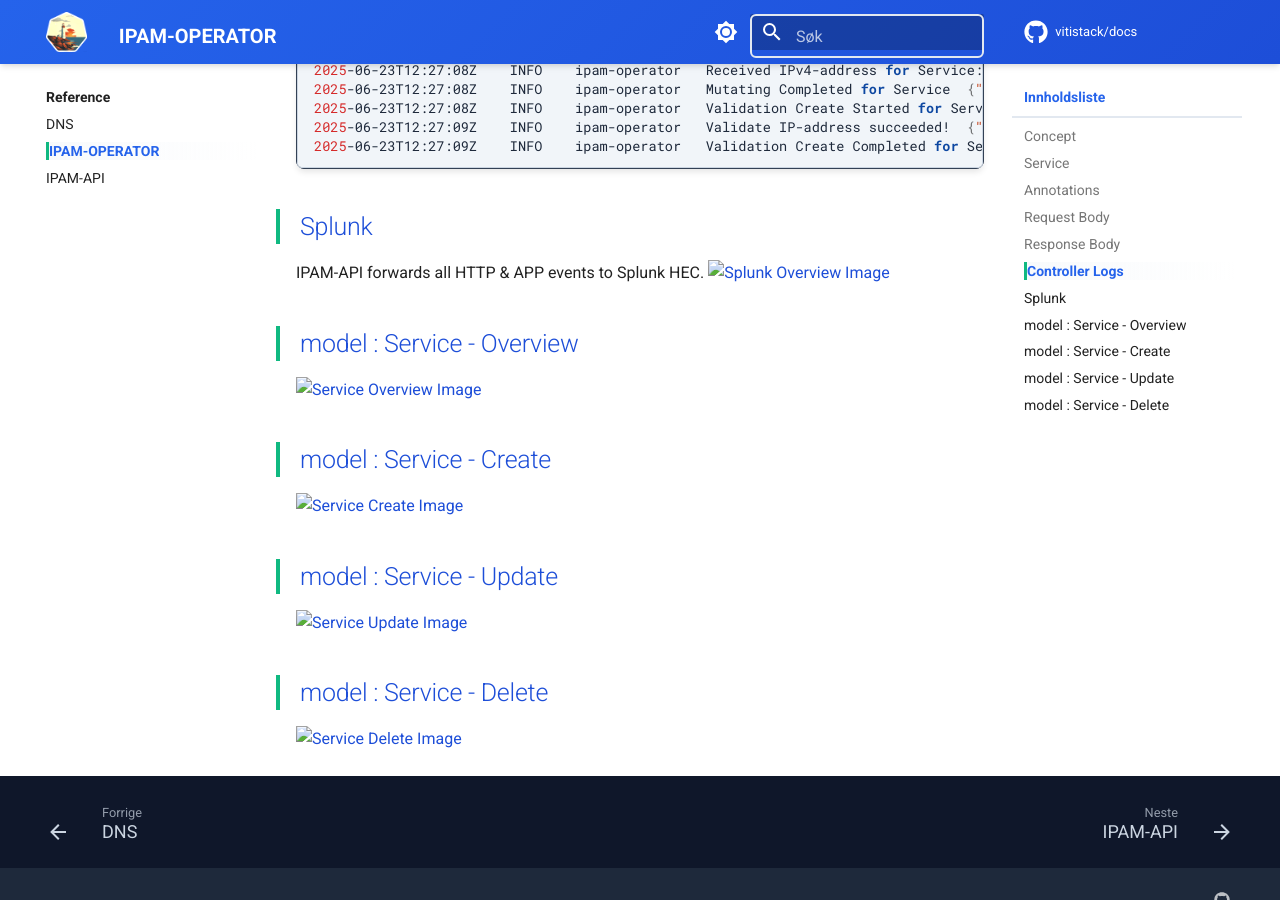
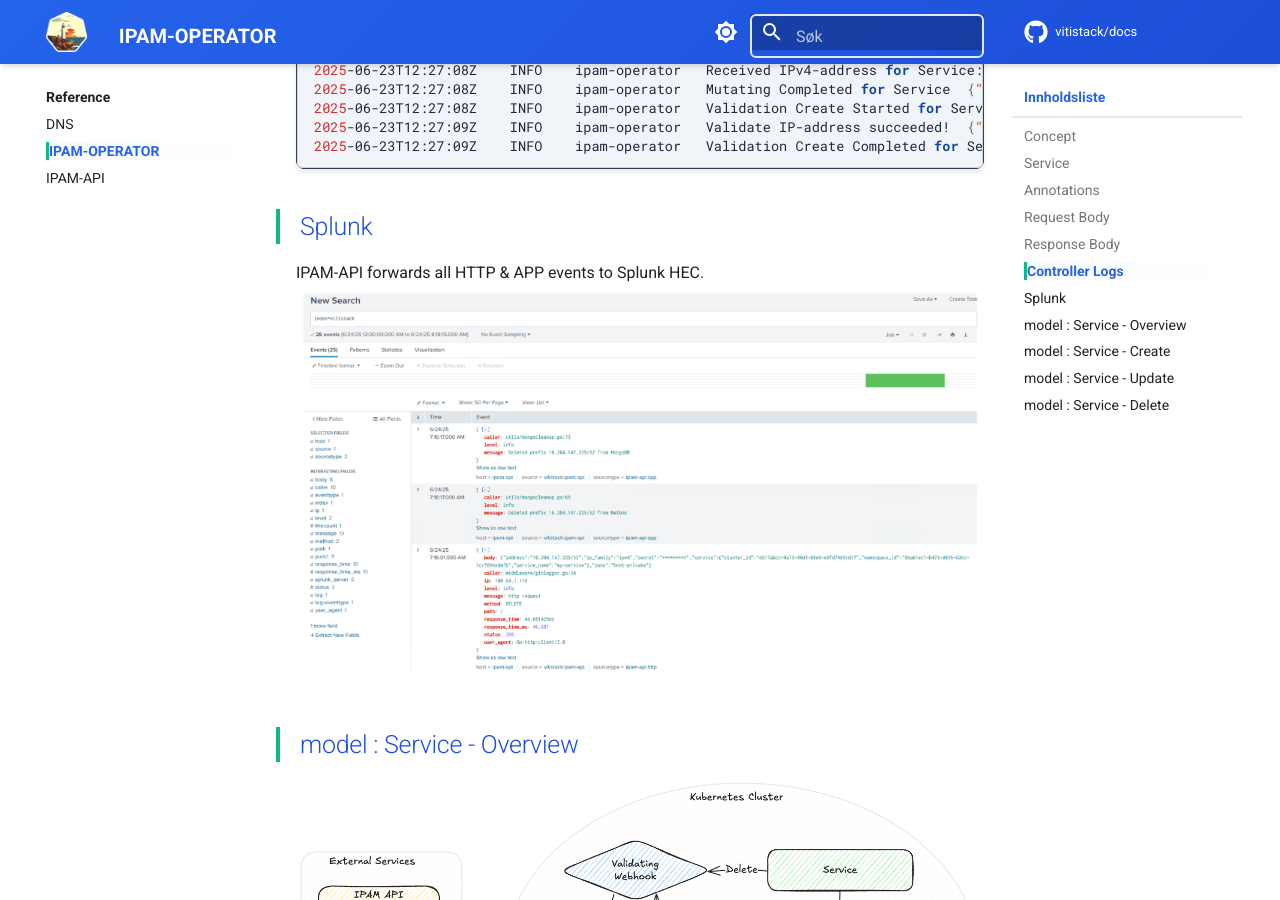
Before and after one commit to vitistack/docs, an MkDocs documentation site: the page built from docs/reference/ipam-operator.md, in a window 1280 px wide and 900 px high, scrolled down 3550 px. Built offline with MkDocs 1.6.1 and Material for MkDocs 9.7.7, drawn with Linux system fonts in a browser that asks for light colours; comment, search, counter and statistics services are not loaded.

Commit message:
fixed link til images

```diff
--- a/docs/reference/ipam-operator.md
+++ b/docs/reference/ipam-operator.md
@@ -118,16 +118,16 @@ $ kubectl -n ipam-system logs ipam-controller-manager-7795669cd6-qrnzb
 
 ## Splunk
 IPAM-API forwards all HTTP & APP events to Splunk HEC.
-![Splunk Overview Image](images/splunk.ipam-operator.excalidraw.png "Splunk Overview")
+![Splunk Overview Image](../images/splunk.ipam-operator.excalidraw.png "Splunk Overview")
 
 ## model : Service - Overview
-![Service Overview Image](images/overview.ipam-operator.excalidraw.png "Service Overview")
+![Service Overview Image](../images/overview.ipam-operator.excalidraw.png "Service Overview")
 
 ## model : Service - Create
-![Service Create Image](images/create.service.ipam-operator.excalidraw.png "Service Create")
+![Service Create Image](../images/create.service.ipam-operator.excalidraw.png "Service Create")
 
 ## model : Service - Update
-![Service Update Image](images/update.service.ipam-operator.excalidraw.png "Service Update")
+![Service Update Image](../images/update.service.ipam-operator.excalidraw.png "Service Update")
 
 ## model : Service - Delete
-![Service Delete Image](images/delete.service.ipam-operator.excalidraw.png "Service Delete")
+![Service Delete Image](../images/delete.service.ipam-operator.excalidraw.png "Service Delete")
```
Also changed, not shown: docs/reference/dns.md (+1 -1 lines), docs/reference/ipam-api.md (+3 -3 lines).
